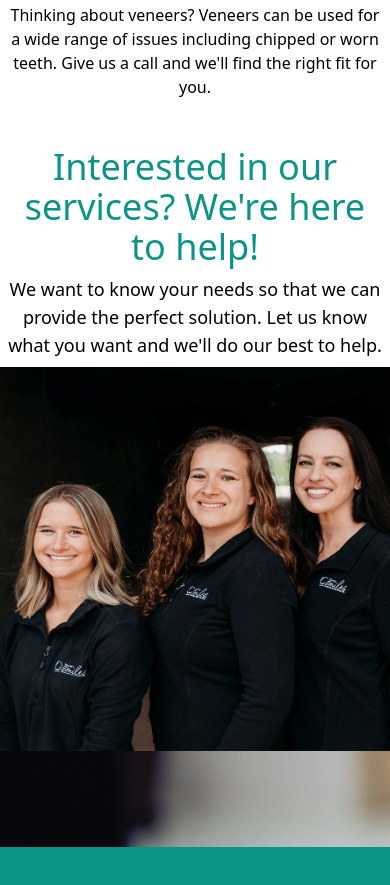
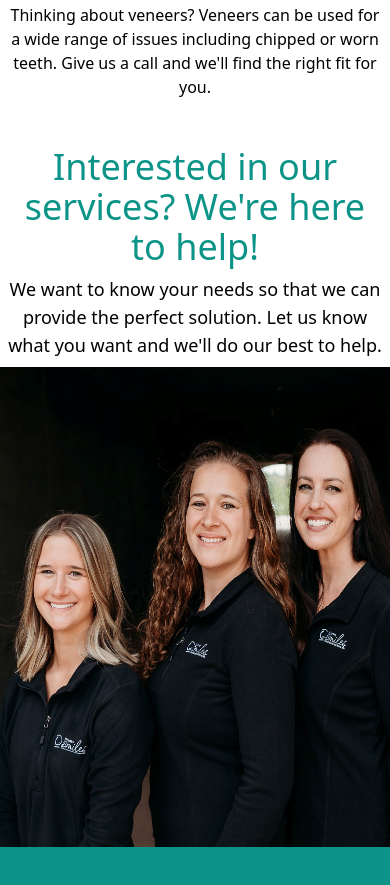
Before and after one commit to smittywebs/Nisswa-Smiles, a website: page dentalServices.html in a window 390 px wide. Shown: the part 2810-3695 px from the top of the page. Drawn offline with Linux system fonts and the light colour scheme.

Commit message:
revised 9.5.2023

```diff
--- a/dentalServices.html
+++ b/dentalServices.html
@@ -274,7 +274,7 @@
       <div
       class="flex bg-cover md:flex md:bg-fixed md:bg-no-repeat md:bg-contain md:bg-bottom md:h-96 md:mt-0"
       style="background-image: url(images/images/happy.to.be.here.png); height: 480px;">
-      <img class="md:hidden h-96 w-full" src="images/images/hyg1.jpg" alt="">
+      <img class="md:hidden h-full w-full" src="images/images/hyg1.jpg" alt="">
       </div>
     </section>
 
```
Also changed, not shown: css/style.css.
